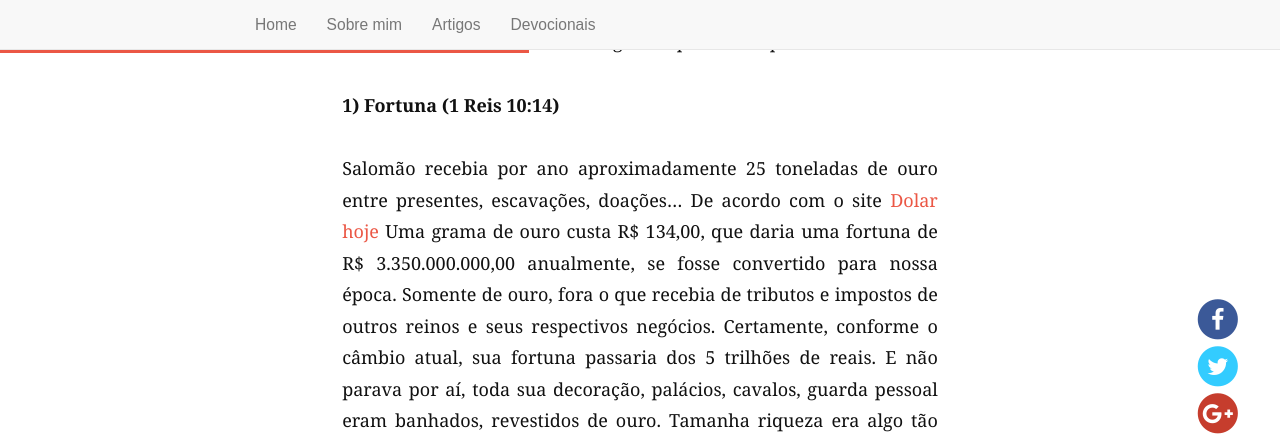
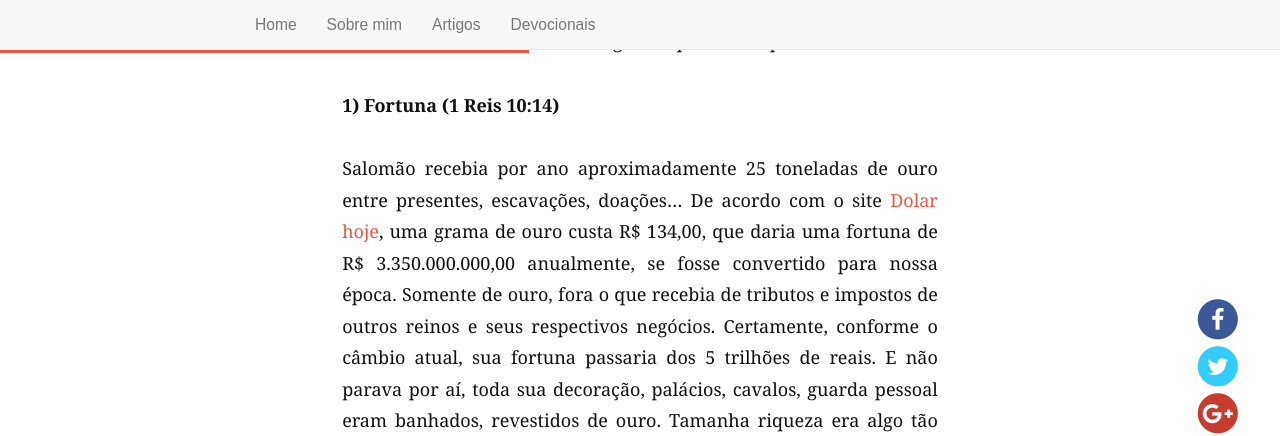
Before and after one commit to eltonsantos/eltonsantos.github.io, a Jekyll site: the page built from _posts/2017-06-18-tudo-e-vaidade.md, in a window 1280 px wide and 900 px high, scrolled down 2777 px. Shown: the top 436 px of the window. Built offline with Jekyll 4.4.1, drawn with Linux system fonts in a browser that asks for light colours; nearby versions of some CDN libraries; comment, search, counter and statistics services are not loaded; some of the changed text lies outside the part shown.

```diff
--- a/_posts/2017-06-18-tudo-e-vaidade.md
+++ b/_posts/2017-06-18-tudo-e-vaidade.md
@@ -26,8 +26,7 @@ Em 1 Reis a partir do capítulo 4 narra a história de Salomão como rei e a par
 
 **1) Fortuna (1 Reis 10:14)**
 
-Salomão recebia por ano aproximadamente 25 toneladas de ouro entre presentes, escavações, doações... De acordo com o site [Dolar hoje](http://dolarhoje.com/ouro/)
-Uma grama de ouro custa R$ 134,00, que daria uma fortuna de R$ 3.350.000.000,00 anualmente, se fosse convertido para nossa época. Somente de ouro, fora o que recebia de tributos e impostos de outros reinos e seus respectivos negócios. Certamente, conforme o câmbio atual, sua fortuna passaria dos 5 trilhões de reais. E não parava por aí, toda sua decoração, palácios, cavalos, guarda pessoal eram banhados, revestidos de ouro. Tamanha riqueza era algo tão exuberante e absurdo que nem mesmo o homem mais rico hoje ao menos se compararia com o que Salomão obtivera durante toda sua vida. Sua riqueza era tão imensurável e abundante que chegou-se até a uma desvalorização da prata (_1 Reis 10:21_), tornando-a insignificante, bem como o cedro e outras coisas valiosas na época (_1 Reis 10:27_). Não é por acaso que Deus diz que era o rei mais rico que já tivera pisado nesse mundo (_1 Reis 10:23_). Salomão jamais conseguiria gastar tudo o que tinha, pois possuía mais riquezas do que poderia gastar em toda sua vida.
+Salomão recebia por ano aproximadamente 25 toneladas de ouro entre presentes, escavações, doações... De acordo com o site [Dolar hoje](http://dolarhoje.com/ouro/), uma grama de ouro custa R$ 134,00, que daria uma fortuna de R$ 3.350.000.000,00 anualmente, se fosse convertido para nossa época. Somente de ouro, fora o que recebia de tributos e impostos de outros reinos e seus respectivos negócios. Certamente, conforme o câmbio atual, sua fortuna passaria dos 5 trilhões de reais. E não parava por aí, toda sua decoração, palácios, cavalos, guarda pessoal eram banhados, revestidos de ouro. Tamanha riqueza era algo tão exuberante e absurdo que nem mesmo o homem mais rico hoje ao menos se compararia com o que Salomão obtivera durante toda sua vida. Sua riqueza era tão imensurável e abundante que chegou-se até a uma desvalorização da prata (_1 Reis 10:21_), tornando-a insignificante, bem como o cedro e outras coisas valiosas na época (_1 Reis 10:27_). Não é por acaso que Deus diz que era o rei mais rico que já tivera pisado nesse mundo (_1 Reis 10:23_). Salomão jamais conseguiria gastar tudo o que tinha, pois possuía mais riquezas do que poderia gastar em toda sua vida.
 
 **2) Prestígio (1 Reis 10:24)**
 
```
